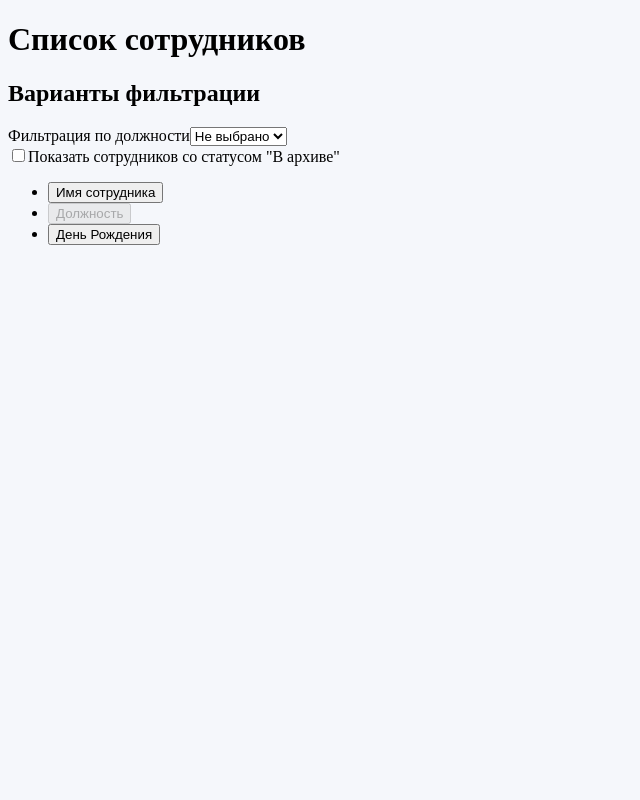
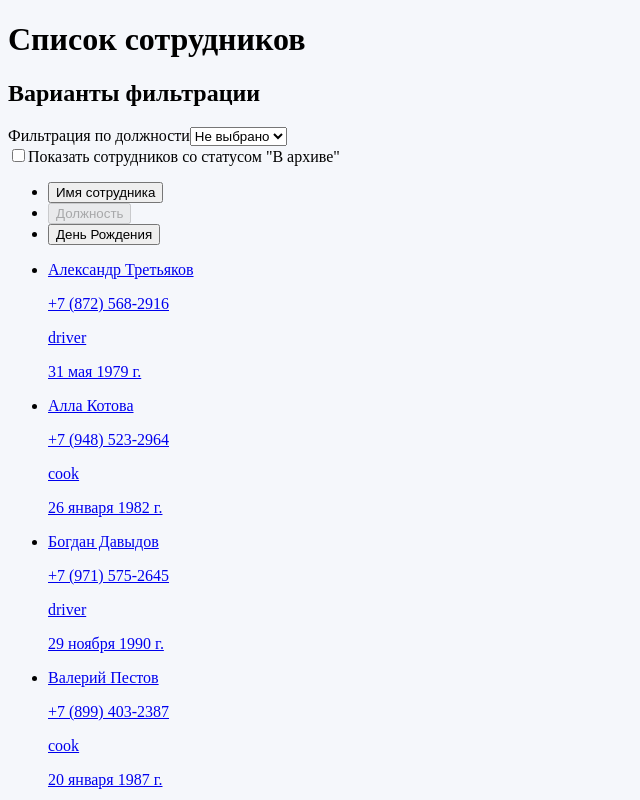
Before and after one commit to Alqanar/people-list, a React app: page / in a window 1280 px wide. Shown: the top 800 px of the page, without its empty margins (0-640 px from the left). Built offline with nearby package versions, Linux system fonts and the light colour scheme.

Commit message:
added components: the employees-list-item and the employees-list, healed filtration and sorting

```diff
--- a/src/components/app/app.tsx
+++ b/src/components/app/app.tsx
@@ -4,6 +4,7 @@ import {Switch, Route} from "react-router-dom";
 
 import ListPage from "../list-page/list-page";
 import {IEmployee} from "../../types";
+import {getSortEmployees} from "../../reducer/employees/selectors.js";
 
 
 interface IProps {
@@ -38,7 +39,7 @@ class App extends React.PureComponent<IProps, null> {
 
 const mapStateToProps = (state, ownProps): void => ({
   ...ownProps,
-  employeesData: state.employees.employees,
+  employeesData: getSortEmployees(state),
 });
 
 export {App};
--- /dev/null
+++ b/src/components/employees-list-item/employees-list-item.tsx
@@ -0,0 +1,29 @@
+import * as React from "react";
+import {Link} from "react-router-dom";
+
+import {IEmployee} from "../../types";
+import {dateStringOptions} from "../../utility";
+
+
+interface IProps {
+  employee: IEmployee;
+}
+
+const EmployeesListItem: React.FC<IProps> = (props): React.ReactElement => {
+  const {employee: {id, name, role, phone, birthday}} = props;
+
+  return (
+    <li className="employees-list__item">
+      <Link to={`/employees/${id}`} className="link employees-list__link">
+        <div className="employees-list__personal-data">
+          <p className="employees-list__name">{name}</p>
+          <p className="employees-list__phone">{phone}</p>
+        </div>
+        <p className="employees-list__role">{role}</p>
+        <p className="employees-list__birthday">{birthday.toLocaleString(`ru`, dateStringOptions)}</p>
+      </Link>
+    </li>
+  );
+}
+
+export default EmployeesListItem;
--- /dev/null
+++ b/src/components/employees-list/employees-list.tsx
@@ -0,0 +1,29 @@
+import * as React from "react";
+
+import EmployeesListItem from "../employees-list-item/employees-list-item";
+import {IEmployee} from "../../types";
+
+
+interface IProps {
+  employees: IEmployee[];
+}
+
+const EmployeesList: React.FC<IProps> = (props): React.ReactElement => {
+  const {employees} = props;
+
+  const employeesList = employees
+    .map((employee): React.ReactElement =>
+      <EmployeesListItem
+        employee={employee}
+        key={employee.id}
+      />
+    );
+
+  return (
+    <ul className="same-list employees-list">
+      {employeesList}
+    </ul>
+  );
+}
+
+export default EmployeesList;
--- a/src/components/list-page/list-page.tsx
+++ b/src/components/list-page/list-page.tsx
@@ -3,6 +3,7 @@ import * as React from "react";
 import {IEmployee} from "../../types";
 import SortingList from "../sorting-list/sorting-list";
 import Filter from "../filter/filter";
+import EmployeesList from "../employees-list/employees-list";
 
 
 interface IProps {
@@ -21,6 +22,9 @@ const ListPage: React.FC<IProps> = (props): React.ReactElement => {
           <h1 className="title list-page-content__title">Список сотрудников</h1>
           <Filter />
           <SortingList />
+          <EmployeesList
+            employees={employeeList}
+          />
         </div>
 
       </div>
--- a/src/components/sorting-list/sorting-list.tsx
+++ b/src/components/sorting-list/sorting-list.tsx
@@ -2,6 +2,7 @@ import * as React from "react";
 import {connect} from "react-redux";
 
 import {ActionCreator} from "../../reducer/employees/employees.js";
+import {sortingVariants} from "../../utility";
 import SortingListItem from "../sorting-list-item/sorting-list-item";
 
 
@@ -9,24 +10,6 @@ interface IProps {
   activeSort: string;
   onSetSort: (clickedSorting: string) => Promise<void>;
 }
-
-const sortingVariants =[
-  {
-    name: `Имя сотрудника`,
-    type: `byName`,
-    isDisabled: false
-  },
-  {
-    name: `Должность`,
-    type: ``,
-    isDisabled: true
-  },
-  {
-    name: `День Рождения`,
-    type: `byBirthday`,
-    isDisabled: false
-  }
-]
 
 class SortingList extends React.PureComponent<IProps, null> {
   public constructor(props) {
@@ -49,7 +32,7 @@ class SortingList extends React.PureComponent<IProps, null> {
       )
 
     return (
-      <ul className="list-page-content__sorting-name-list employees-list-title">
+      <ul className="same-list list-page-content__sorting-name-list employees-list-title">
         {sortingList}
       </ul>
     );
--- a/src/reducer/employees/selectors.js
+++ b/src/reducer/employees/selectors.js
@@ -1,4 +1,6 @@
 import {createSelector} from "reselect";
+
+import {EMPTY_FILTER, DEFAULT_SORTING} from "../../utility.ts";
 
 
 const getFilter = (state) => (
@@ -9,13 +11,13 @@ const getEmloyees = (state) => (
   state.employees.employees
 );
 
-const getStatus = (state) => {
+const getStatus = (state) => (
   state.employees.showArchive
-}
+);
 
-const getSort = (state) => {
+const getSort = (state) => (
   state.employees.sort
-}
+);
 
 const getEmloyeesWithStatus = createSelector(
   getStatus,
@@ -31,13 +33,13 @@ const getEmloyeesWithStatus = createSelector(
   }
 );
 
-export const getFilterEmployees = createSelector(
+const getFilterEmployees = createSelector(
   getFilter,
 
   getEmloyeesWithStatus,
 
   (selectedFilter, employeesList) => {
-    if (selectedFilter === ``) {
+    if (selectedFilter === EMPTY_FILTER) {
       return employeesList;
     }
     return employeesList.filter((employee) =>
@@ -51,20 +53,24 @@ export const getSortEmployees = createSelector(
   getFilterEmployees,
 
   (selectedSort, employeesList) => {
-    if (selectedSort === `byName`) {
-      return employeesList.sort((a, b) => {
+    let sortedEmployees;
+    if (selectedSort === DEFAULT_SORTING) {
+      sortedEmployees = employeesList.sort((a, b) => {
         if (a.name < b.name) return -1;
         if (a.name > b.name) return 1;
         return 0;
       });
+    } else {
+      sortedEmployees = employeesList.sort((a, b) => {
+        const aTime = a.birthday.getTime();
+        const bTime = b.birthday.getTime();
+
+        if (aTime < bTime) return -1;
+        if (aTime > bTime) return 1;
+        return 0;
+      });
     }
-    return employeesList.sort((a, b) => {
-      const aTime = a.getTime();
-      const bTime = b.getTime();
 
-      if (aTime < bTime) return -1;
-      if (aTime > bTime) return 1;
-      return 0;
-    });
+    return [...sortedEmployees];
   }
 )
--- a/src/utility.ts
+++ b/src/utility.ts
@@ -1,6 +1,33 @@
+export const EMPTY_FILTER = `without`;
+export const DEFAULT_SORTING = `byName`;
+
 export const vocabularyPosts = {
-  without: `Не выбрано`,
+  [EMPTY_FILTER]: `Не выбрано`,
   driver: `Водитель`,
   waiter: `Официант`,
   cook: `Повар`
 }
+
+export const dateStringOptions = {
+  year: `numeric`,
+  month: `long`,
+  day: `numeric`
+}
+
+export const sortingVariants =[
+  {
+    name: `Имя сотрудника`,
+    type: `byName`,
+    isDisabled: false
+  },
+  {
+    name: `Должность`,
+    type: ``,
+    isDisabled: true
+  },
+  {
+    name: `День Рождения`,
+    type: `byBirthday`,
+    isDisabled: false
+  }
+]
```
